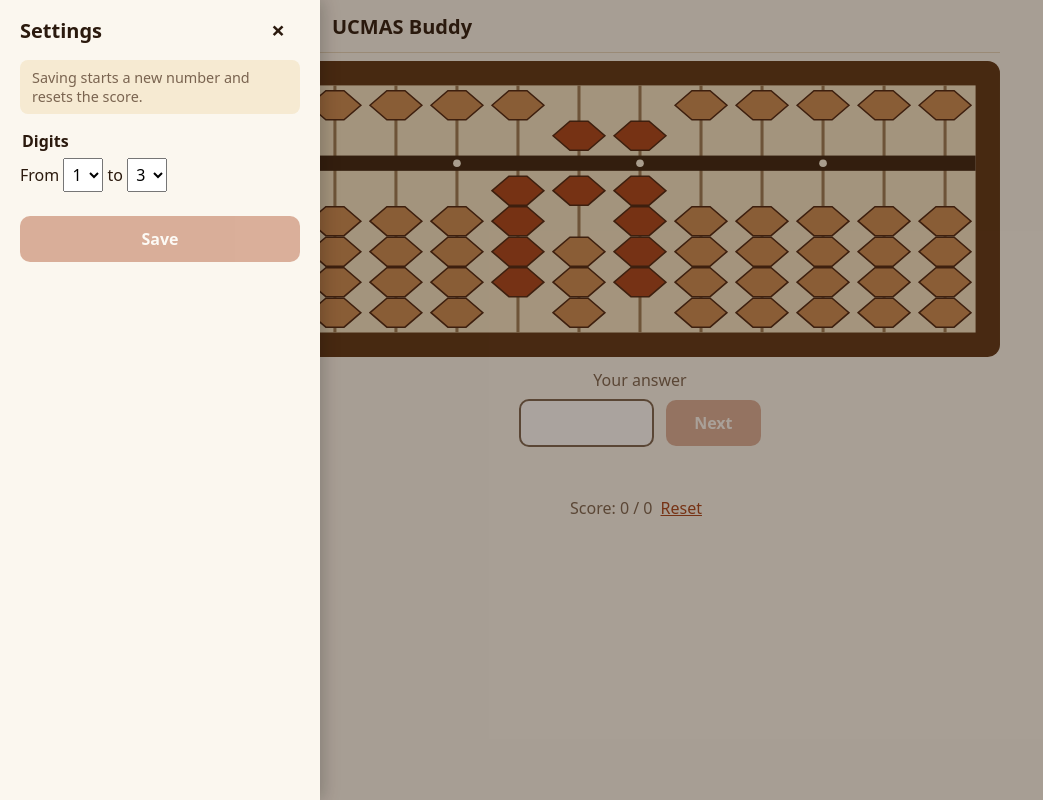
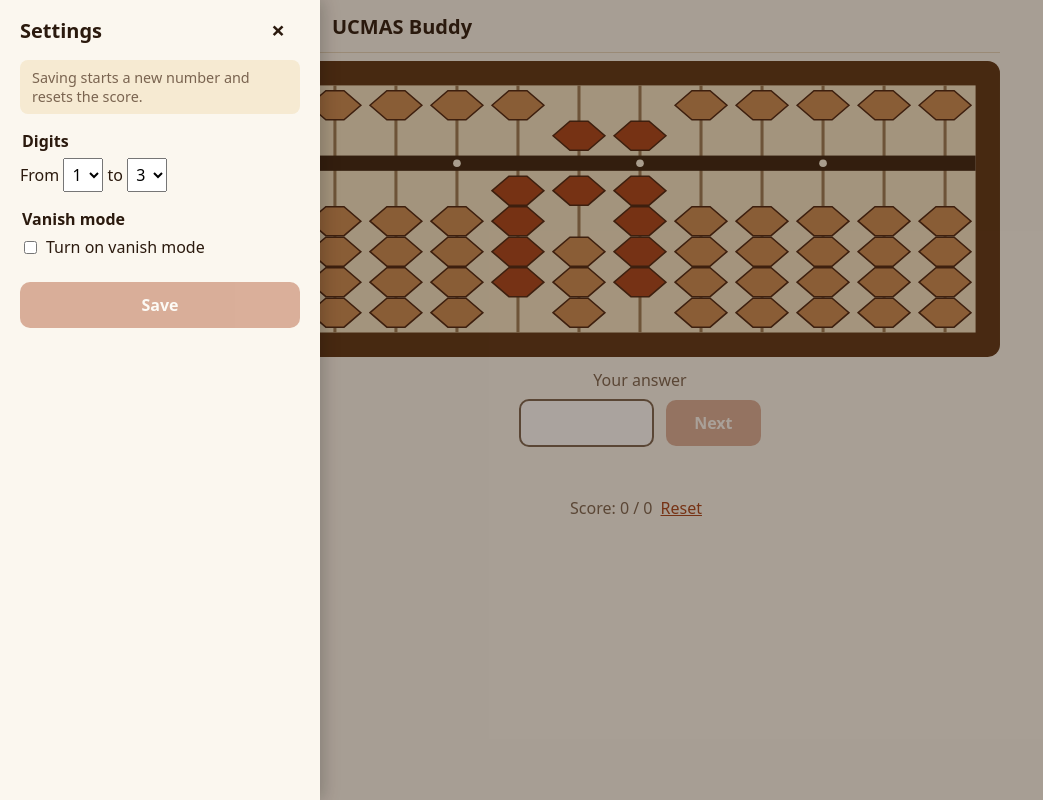
Before and after one commit to utkipatel/ucmas-buddy, a React (Vite) app: page / in a window 1280 px wide. Both pictures are taken after a click on the button "Open settings". Shown: the whole page, without its empty margins (0-1043 px from the left). Built offline with nearby package versions, Linux system fonts and the light colour scheme.

Commit message:
feat: vanish settings

```diff
--- a/src/practice/SettingsPanel.tsx
+++ b/src/practice/SettingsPanel.tsx
@@ -1,5 +1,10 @@
 import { type FormEvent, useEffect, useState } from "react";
-import type { Settings } from "../settings";
+import {
+  roundSeconds,
+  type Settings,
+  VANISH_SECONDS,
+  type VanishSettings,
+} from "../settings";
 import { MAX_DIGITS, MIN_DIGITS } from "./generator";
 
 interface SettingsPanelProps {
@@ -28,9 +33,8 @@ export default function SettingsPanel({
 }: SettingsPanelProps) {
   const [draft, setDraft] = useState(settings);
   const [closing, setClosing] = useState(false);
-  const { range } = draft;
-  const changed =
-    range.min !== settings.range.min || range.max !== settings.range.max;
+  const { range, vanish } = draft;
+  const changed = JSON.stringify(draft) !== JSON.stringify(settings);
 
   // Closing first plays the slide-out animation, then removes the panel.
   const close = () => setClosing(true);
@@ -53,6 +57,8 @@ export default function SettingsPanel({
     setDraft({ ...draft, range: { min, max: Math.max(min, range.max) } });
   const setMax = (max: number) =>
     setDraft({ ...draft, range: { min: Math.min(range.min, max), max } });
+  const setVanish = (change: Partial<VanishSettings>) =>
+    setDraft({ ...draft, vanish: { ...vanish, ...change } });
 
   function handleSave(event: FormEvent) {
     event.preventDefault();
@@ -116,6 +122,34 @@ export default function SettingsPanel({
             </label>
           </fieldset>
 
+          <fieldset>
+            <legend>Vanish mode</legend>
+            <label className="toggle">
+              <input
+                type="checkbox"
+                checked={vanish.enabled}
+                onChange={(e) => setVanish({ enabled: e.target.checked })}
+              />{" "}
+              Turn on vanish mode
+            </label>
+            {vanish.enabled && (
+              <label className="slider">
+                <span>Vanish after</span>
+                <input
+                  type="range"
+                  min={VANISH_SECONDS.min}
+                  max={VANISH_SECONDS.max}
+                  step={VANISH_SECONDS.step}
+                  value={vanish.seconds}
+                  onChange={(e) =>
+                    setVanish({ seconds: roundSeconds(Number(e.target.value)) })
+                  }
+                />
+                <output>{`${vanish.seconds.toFixed(1)} s`}</output>
+              </label>
+            )}
+          </fieldset>
+
           <button type="submit" className="save" disabled={!changed}>
             Save
           </button>
--- a/src/settings.ts
+++ b/src/settings.ts
@@ -4,13 +4,29 @@
  */
 import { type DigitRange, isValidRange } from "./practice/generator";
 
+/** Vanish mode (epic 002): hide the beads a moment after each number. */
+export interface VanishSettings {
+  enabled: boolean;
+  seconds: number;
+}
+
 export interface Settings {
   range: DigitRange;
+  vanish: VanishSettings;
 }
 
 export const DEFAULT_SETTINGS: Settings = {
   range: { min: 1, max: 3 },
+  vanish: { enabled: false, seconds: 0.5 },
 };
+
+/** The vanish time slider's range, in seconds. */
+export const VANISH_SECONDS = { min: 0.2, max: 3, step: 0.1 } as const;
+
+/** Rounds to one decimal place, so 0.1 + 0.2 shows as 0.3. */
+export function roundSeconds(seconds: number): number {
+  return Math.round(seconds * 10) / 10;
+}
 
 /** The ".v1" lets a future version change the format without misreading old data. */
 export const SETTINGS_KEY = "ucmas-buddy.settings.v1";
@@ -34,11 +50,12 @@ export function loadSettings(storage: SettingsStorage | undefined): Settings {
     return DEFAULT_SETTINGS;
   }
 
-  const { range } = saved as Partial<Record<keyof Settings, unknown>>;
+  const { range, vanish } = saved as Partial<Record<keyof Settings, unknown>>;
   return {
     range: isRange(range)
       ? { min: range.min, max: range.max }
       : DEFAULT_SETTINGS.range,
+    vanish: toVanish(vanish),
   };
 }
 
@@ -66,6 +83,23 @@ function isRange(value: unknown): value is DigitRange {
   );
 }
 
+/** Checks each part of saved vanish settings, using defaults for bad ones. */
+function toVanish(value: unknown): VanishSettings {
+  const defaults = DEFAULT_SETTINGS.vanish;
+  if (typeof value !== "object" || value === null) {
+    return defaults;
+  }
+  const { enabled, seconds } = value as Record<string, unknown>;
+  const validSeconds =
+    typeof seconds === "number" &&
+    seconds >= VANISH_SECONDS.min &&
+    seconds <= VANISH_SECONDS.max;
+  return {
+    enabled: typeof enabled === "boolean" ? enabled : defaults.enabled,
+    seconds: validSeconds ? roundSeconds(seconds) : defaults.seconds,
+  };
+}
+
 /** The browser's localStorage, or undefined where reading it throws. */
 export function browserStorage(): SettingsStorage | undefined {
   try {
--- a/src/style.css
+++ b/src/style.css
@@ -232,6 +232,30 @@ button.icon-button {
   padding: 4px;
 }
 
+.drawer .toggle {
+  display: flex;
+  align-items: center;
+  gap: 6px;
+}
+
+.drawer .slider {
+  display: flex;
+  align-items: center;
+  gap: 10px;
+  margin-top: 12px;
+}
+
+.drawer .slider input {
+  flex: 1;
+  accent-color: var(--accent);
+}
+
+.drawer .slider output {
+  min-width: 3.5ch;
+  font-variant-numeric: tabular-nums;
+  text-align: right;
+}
+
 .drawer .save {
   width: 100%;
   margin-top: 24px;
```
Also changed, not shown: 2 other files (tests, documents, lock files or other folders).
